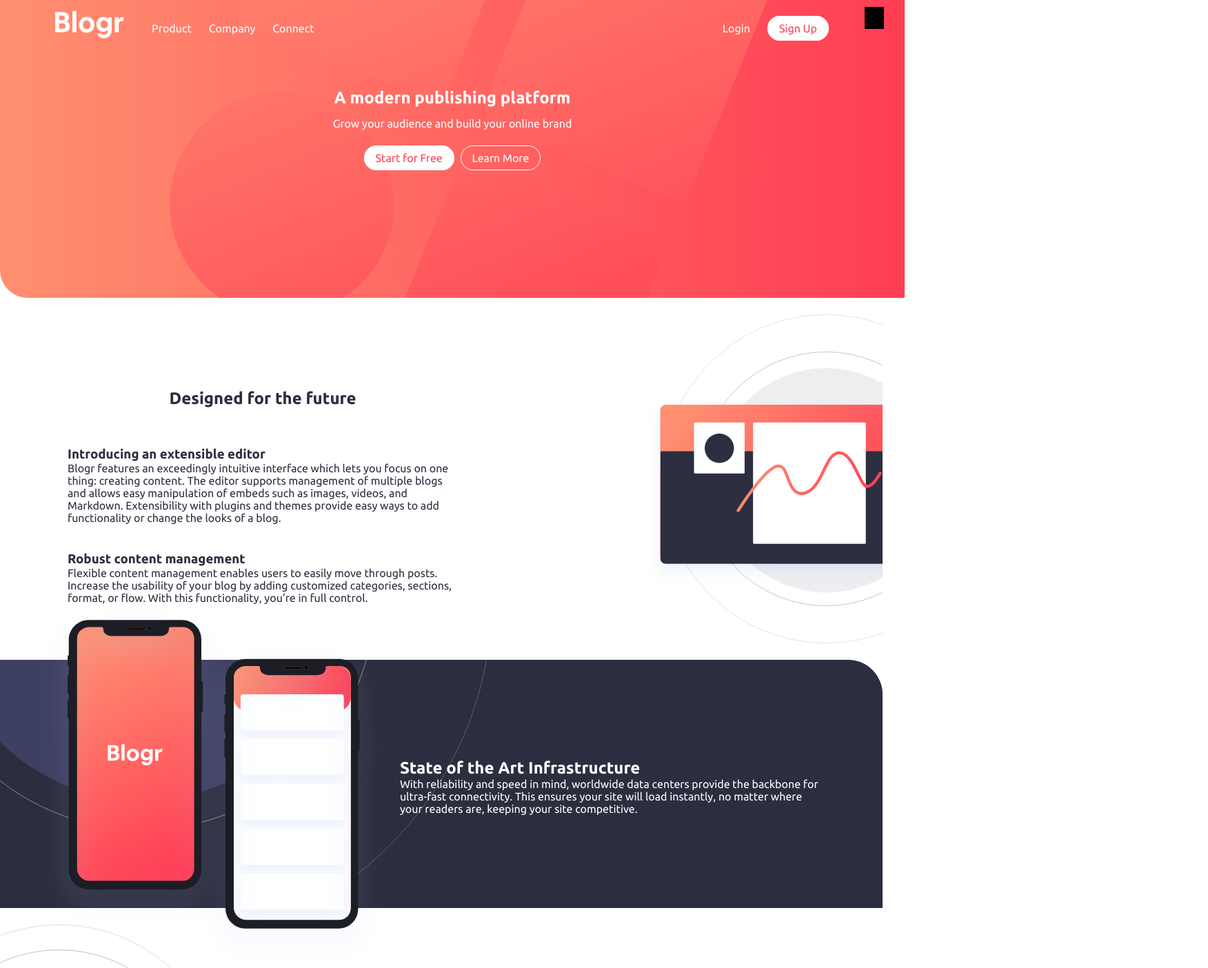
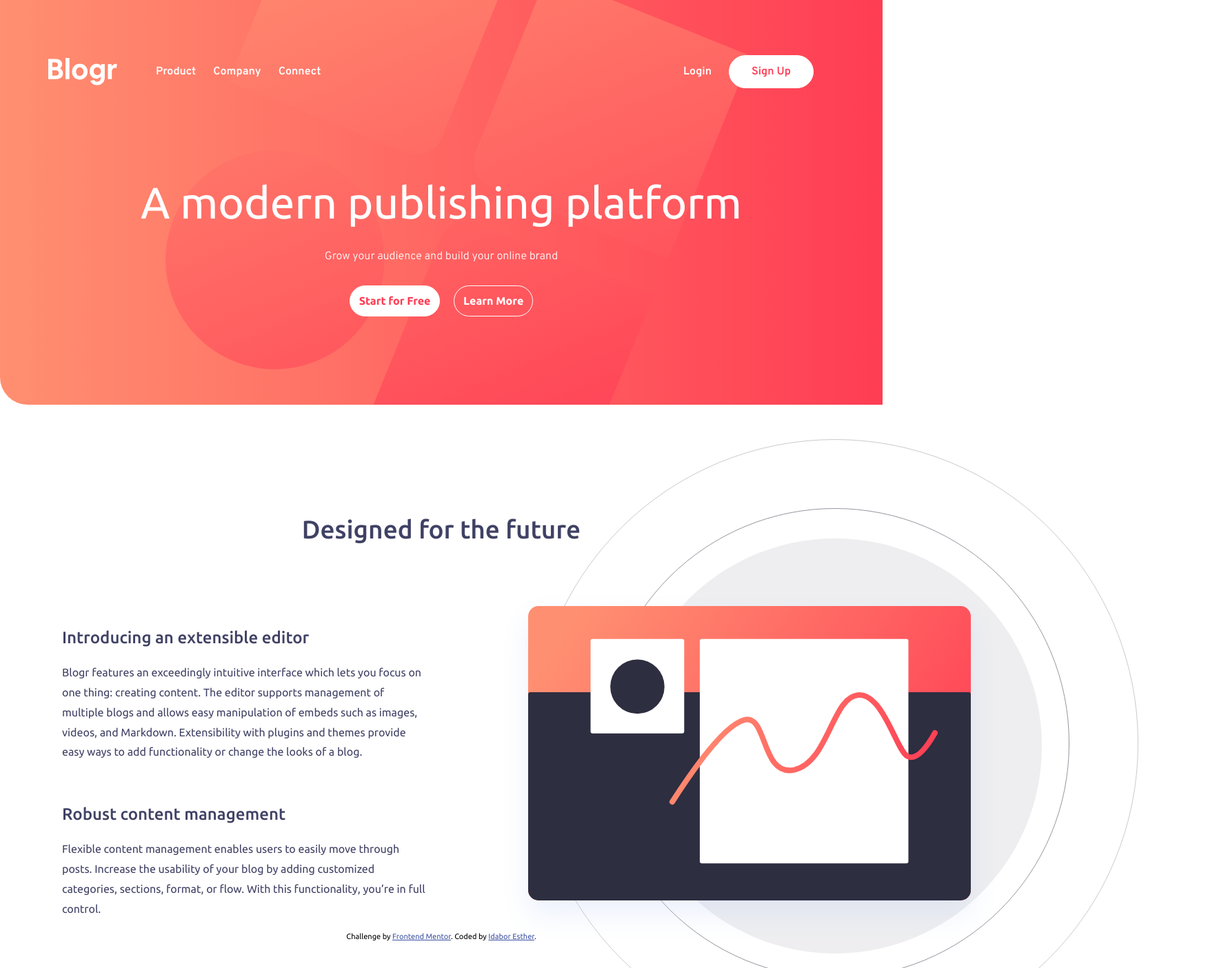
Before and after one commit to EstherIdabor/frontend-blog, a plain HTML site: page index.html in a window 1280 px wide. Shown: the top 1404 px of the page at 69% size, 1752 px wide, since content can reach past the window. Drawn offline with Linux system fonts and the light colour scheme.

Commit message:
changes made to the first and second sections

```diff
--- a/index.html
+++ b/index.html
@@ -8,17 +8,14 @@
     <link rel="stylesheet" href="style.css">
     <link rel="preconnect" href="https://fonts.googleapis.com">
     <link rel="preconnect" href="https://fonts.gstatic.com" crossorigin>
-  <link
-    href="https://fonts.googleapis.com/css2?family=Overpass:ital,wght@0,300;0,600;1,300&family=Ubuntu:wght@400;500;700&display=swap"
-    rel="stylesheet">
+    <link href="https://fonts.googleapis.com/css2?family=Overpass:ital,wght@0,300;0,600;1,300&family=Ubuntu:wght@400;500;700&display=swap" rel="stylesheet">
 
 
     <link rel="icon" type="image/png" sizes="32x32" href="./images/favicon-32x32.png">
 
     <title>Frontend Mentor | [Blogr]</title>
-  <link rel="stylesheet" href="https://cdnjs.cloudflare.com/ajax/libs/font-awesome/6.0.0-beta3/css/all.min.css"
-    integrity="sha512-Fo3rlrZj/k7ujTnHg4CGR2D7kSs0v4LLanw2qksYuRlEzO+tcaEPQogQ0KaoGN26/zrn20ImR1DfuLWnOo7aBA=="
-    crossorigin="anonymous" referrerpolicy="no-referrer" />
+    <link rel="stylesheet" href="https://cdnjs.cloudflare.com/ajax/libs/font-awesome/6.0.0-beta3/css/all.min.css" integrity="sha512-Fo3rlrZj/k7ujTnHg4CGR2D7kSs0v4LLanw2qksYuRlEzO+tcaEPQogQ0KaoGN26/zrn20ImR1DfuLWnOo7aBA==" crossorigin="anonymous" referrerpolicy="no-referrer"
+    />
 
     <!-- Feel free to remove these styles or customise in your own stylesheet 👍 -->
     <style>
@@ -30,15 +27,31 @@
         .attribution a {
             color: hsl(228, 45%, 44%);
         }
+
+        .mobile-img {
+            display: none;
+        }
+
+        @media(max-width:768px) {
+            .desktop-img {
+                display: none
+            }
+            .mobile-img {
+                display: block
+            }
+        }
     </style>
 </head>
 
 <body>
+    <div class="wrapper">
+
         <section class="header">
-    <div class="menu-btn">
+            <!-- <div class="menu-btn">
             <i class="fas fa-bars fa-2x"></i>
-    </div>
-    <div class="top-sec">
+        </div> -->
+            <div class="container">
+
                 <nav>
                     <img src="images/logo.svg" alt="" class="logo">
                     <ul class="main-menu">
@@ -56,43 +69,55 @@
                 </nav>
 
                 <div class="publish">
-        <h1>A modern publishing platform</h1>
-        <p>Grow your audience and build your online brand</p>
-
+                    <p class="head-text">A modern publishing platform</p>
+                    <p class="subhead-text">Grow your audience and build your online brand</p>
+                    <div class="flex">
                         <a href="#">Start for Free</a>
                         <a href="#">Learn More</a>
                     </div>
                 </div>
+            </div>
+
         </section>
 
 
-  <section class="design">
+        <section class="pad-top-12 bg-grey">
+            <div class="container">
+                <div class="design_head_text">
+                    <p>Designed for the future</p>
+                </div>
+                <div class="design">
                     <div class="design-text">
-      <h2>Designed for the future</h2>
+
                         <div class="text">
-        <h3>Introducing an extensible editor</h3>
-        <p>Blogr features an exceedingly intuitive interface which lets you focus on one thing: creating content.
-          The editor supports management of multiple blogs and allows easy manipulation of embeds such as images,
-          videos, and Markdown. Extensibility with plugins and themes provide easy ways to add functionality or
-          change the looks of a blog.</p>
+                            <p class="design_subhead_text">Introducing an extensible editor</p>
+                            <p class="design_par_text">Blogr features an exceedingly intuitive interface which lets you focus on one thing: creating content. The editor supports management of multiple blogs and allows easy manipulation of embeds such as images, videos, and Markdown.
+                                Extensibility with plugins and themes provide easy ways to add functionality or change the looks of a blog.</p>
                         </div>
 
                         <div class="text">
-        <h3>Robust content management</h3>
-        <P>Flexible content management enables users to easily move through posts. Increase the usability of your blog
-          by adding customized categories, sections, format, or flow. With this functionality, you’re in full control.
+                            <p class="design_subhead_text">Robust content management</p>
+                            <P class="design_par_text">Flexible content management enables users to easily move through posts. Increase the usability of your blog by adding customized categories, sections, format, or flow. With this functionality, you’re in full control.
                             </P>
                         </div>
                     </div>
+                    <div class="desktop-img">
                         <img src="images/illustration-editor-desktop.svg" alt="" class="img-design">
+                    </div>
+                    <div class="mobile-img">
+                        <img src="images/illustration-editor-mobile.svg" alt="" class="img-design">
+                    </div>
+                </div>
+            </div>
         </section>
-
+        <!--
         <section class="infrastructure">
-    <img src="images/illustration-phones.svg" alt="" class="img-infrastructure">
+            <div class="img-infrastructure">
+                <img src="images/illustration-phones.svg" alt="">
+            </div>
             <div class="infrastructre-text">
                 <h2>State of the Art Infrastructure</h2>
-      <p>With reliability and speed in mind, worldwide data centers provide the backbone for ultra-fast connectivity.
-        This ensures your site will load instantly, no matter where your readers are, keeping your site competitive.</p>
+                <p>With reliability and speed in mind, worldwide data centers provide the backbone for ultra-fast connectivity. This ensures your site will load instantly, no matter where your readers are, keeping your site competitive.</p>
             </div>
         </section>
 
@@ -101,15 +126,12 @@
             <div class="free-text">
                 <div class="text">
                     <h3>Free, open, simple</h3>
-        <p>Blogr is a free and open source application backed by a large community of helpful developers. It supports
-          features such as code syntax highlighting, RSS feeds, social media integration, third-party commenting tools,
-          and works seamlessly with Google Analytics. The architecture is clean and is relatively easy to learn.</p>
+                    <p>Blogr is a free and open source application backed by a large community of helpful developers. It supports features such as code syntax highlighting, RSS feeds, social media integration, third-party commenting tools, and works seamlessly
+                        with Google Analytics. The architecture is clean and is relatively easy to learn.</p>
                 </div>
                 <div class="text">
                     <h3>Powerful tooling</h3>
-        <p>Batteries included. We built a simple and straightforward CLI tool that makes customization and deployment a
-          breeze, but
-          capable of producing even the most complicated sites.</p>
+                    <p>Batteries included. We built a simple and straightforward CLI tool that makes customization and deployment a breeze, but capable of producing even the most complicated sites.</p>
                 </div>
             </div>
         </section>
@@ -150,12 +172,14 @@
                     <li>LinkedIn</li>
                 </ul>
             </div>
-  </section>
+        </section> -->
 
         <div class="attribution">
-    Challenge by <a href="https://www.frontendmentor.io?ref=challenge" target="_blank">Frontend Mentor</a>.
-    Coded by <a href="#">Idabor Esther</a>.
+            Challenge by <a href="https://www.frontendmentor.io?ref=challenge" target="_blank">Frontend Mentor</a>. Coded by <a href="#">Idabor Esther</a>.
+        </div>
     </div>
 </body>
 
 </html>
+
+</html>
--- a/style.css
+++ b/style.css
@@ -1,37 +1,41 @@
-:root{
+:root {
     --Very-light-red: hsl(13, 100%, 72%);
     --Light-red: hsl(353, 100%, 62%);
     --Very-dark-gray-blue: hsl(237, 17%, 21%);
     --Very-dark-desaturated-blue: hsl(237, 23%, 32%);
 }
-*{
+
+* {
     margin: 0;
 }
-body{
+
+body {
     font-family: 'Ubuntu', sans-serif;
     overflow-x: hidden;
 }
 
-.header{
+.header {
     background-image: url("images/bg-pattern-intro-desktop.svg"), linear-gradient(90deg, var(--Very-light-red), var(--Light-red));
     background-size: cover;
     background-repeat: no-repeat;
     background-position: 34% 53%;
     color: white;
     padding: 1em;
-    height: 50vh;
     width: 100%;
     border-radius: 0 0 0 40px;
     position: relative;
 }
-.top-sec{
+
+.top-sec {
     width: 90%;
     margin: 0 auto 0;
 }
-ul{
+
+ul {
     list-style: none;
 }
-.menu-btn{
+
+.menu-btn {
     cursor: pointer;
     position: absolute;
     top: 10px;
@@ -39,100 +43,117 @@
     z-index: 2;
     color: black;
     background-color: black;
+}
 
-}
-nav{
+nav {
     display: flex;
     flex-direction: row;
+    align-items: center;
     margin-top: 0px;
 }
-nav img{
+
+nav img {
     width: 100px;
     height: 40px;
-    margin-top: 0;
+    margin-right: 1em;
 }
 
-nav ul li{
+nav ul li {
     margin-right: 25px;
+}
 
-}
-.main-menu{
+.main-menu {
     display: flex;
     flex-direction: row;
     flex: 1;
-    margin-top: 1em;
+    align-items: center;
 }
-.right-menu{
+
+.right-menu {
     display: flex;
     flex-direction: row;
-    margin-top: 1em;
+    align-items: center;
 }
-.publish{
+
+.publish {
     text-align: center;
+    padding: 4em 0;
 }
-.publish h1{
+
+.publish h1 {
     margin-top: 3em;
     margin-bottom: 0.6em;
 }
-.publish p{
+/* .publish p {
 margin-bottom: 2em;
 font-weight: 200;
-}
-.sign-up{
+} */
+
+.sign-up {
     border: 1px solid white;
     border-radius: 25px;
-    padding: 0.5em 1em;
+    padding: .8em 2em;
+    display: block;
     margin-right: 5px;
     background-color: white;
     text-decoration: none;
     color: var(--Light-red);
 }
-.publish a:first-of-type{
+
+.publish a {
+    font-weight: 600;
+}
+
+.publish a:first-of-type {
     border: 1px solid white;
     border-radius: 25px;
-    padding: 0.5em 1em;
-    margin-right: 5px;
+    padding: .8em;
     background-color: white;
     text-decoration: none;
     color: var(--Light-red);
 }
-.publish a:last-of-type{
+
+.publish a:last-of-type {
     border: 1px solid white;
     border-radius: 25px;
-    padding: 0.5em 1em;
+    padding: .8em;
     color: white;
     text-decoration: none;
 }
 
-.design{
+.design {
     color: var(--Very-dark-gray-blue);
+    position: relative;
     display: flex;
     flex-direction: row;
-    padding-left: 30px;
+    /* padding-left: 30px; */
     justify-content: center;
     align-items: center;
-    overflow-x: hidden;
+    /* overflow-x: hidden; */
 }
-.design h2{
+
+.design h2 {
     text-align: center;
     margin-top: 3em;
     margin-bottom: 1.5em;
 }
-.img-design{
+/* .img-design {
     position: relative;
     right: -180px;
     width: 500px;
     height: auto;
     margin: 1.5em;
+} */
 
-}
-.design-text{
+/*.design-text {
     margin: 3em;
-}
-.text{
+}*/
+
+.text {
     padding: 20px;
 }
-.infrastructure{
+
+.infrastructure {
     color: white;
     background-color: var(--Very-dark-gray-blue);
     background-image: url("images/bg-pattern-circles.svg");
@@ -148,77 +169,85 @@
     position: relative;
     border-radius: 0 50px 0 0;
 }
-.infrastructre-text{
+
+.infrastructre-text {
     width: 50%;
     margin: 2em;
 }
-.img-infrastructure{
+
+.img-infrastructure {
     position: relative;
     top: 0;
     left: 10px;
     height: 65vh;
 }
 
-.free{
+.free {
     display: flex;
     flex-direction: row;
     justify-content: center;
     align-items: center;
 }
-.img-free{
+
+.img-free {
     position: relative;
     left: -180px;
     width: 600px;
     height: auto;
     margin: 1.5em;
 }
-.free-text{
+
+.free-text {
     margin: 2em;
 }
-.Links{
+
+.Links {
     background-color: var(--Very-dark-gray-blue);
     color: white;
     padding: 2em;
     border-radius: 0 50px 0 0;
 }
-.link-inner{
+
+.link-inner {
     display: grid;
     grid-template-columns: repeat(4, 1fr);
     grid-gap: 5px;
     align-items: flex-start;
     justify-content: center;
 }
-.link-inner ul li{
+
+.link-inner ul li {
     font-weight: 200;
 }
-.link-inner ul li h3{
+
+.link-inner ul li h3 {
     margin-bottom: 1em;
 }
 
-@media(max-width: 500px){
-    body{
+@media(max-width: 768px) {
+    /* body {
 overflow-x: hidden;
-    }
-    nav .main-menu{
+} */
+    nav .main-menu {
         display: none;
     }
-    nav .right-menu{
+    nav .right-menu {
         display: none;
     }
-    .design{
+    .design {
         display: flex;
         flex-direction: column-reverse;
         margin-bottom: 5em;
     }
-    .design-text{
+    .design-text {
         margin-bottom: 10em;
     }
-    .img-design{
+    /* .img-design {
         all: unset;
         width: 300px;
         margin-top: 1.5em;
-    }
-    .infrastructure{
+    } */
+    .infrastructure {
         display: flex;
         flex-direction: column;
         align-items: flex-start;
@@ -226,24 +255,117 @@
         height: 60vh;
         color: black;
     }
-    .img-infrastructure{
+    .img-infrastructure {
         all: unset;
         position: relative;
         top: -120px;
         left: 10px;
         height: 65vh;
     }
-    .infrastructre-text{
+    .infrastructre-text {
         width: 95%;
         margin-top: 0;
     }
-    .free{
+    .free {
         display: flex;
         flex-direction: column;
     }
-    .img-free{
+    .img-free {
         all: unset;
         width: 400px;
         margin-top: 1.5em;
     }
 }
+/*  my fixes */
+
+.container {
+    max-width: 1140px;
+    margin: 0 auto;
+    padding: 0 15px;
+}
+/* .bg-grey {
+    background-color: var();
+} */
+
+.design_par_text {
+    line-height: 1.8;
+    color: var(--Very-dark-desaturated-blue);
+}
+
+.design_head_text {
+    text-align: center;
+    padding-top: 10em;
+    padding-bottom: 5em;
+}
+
+.design_head_text p {
+    font-size: 2.3em;
+    font-weight: 500;
+    color: var(--Very-dark-desaturated-blue)
+}
+
+.design_subhead_text {
+    font-size: 1.5em;
+    color: var(--Very-dark-desaturated-blue);
+    line-height: 3em;
+    font-weight: 500;
+}
+
+.flex {
+    display: flex;
+    gap: 20px;
+}
+
+.flex a {
+    display: inline-block;
+}
+
+nav {
+    font-family: 'overpass';
+    margin: 1em 0;
+}
+
+nav li {
+    font-weight: 600;
+}
+
+.publish {
+    display: flex;
+    flex-direction: column;
+    gap: 2em;
+    padding: 6em 0;
+    align-items: center;
+}
+
+.publish .head-text {
+    font-size: 2em
+}
+
+.subhead-text {
+    font-family: 'overpass';
+}
+
+@media (min-width: 768px) {
+    .design {
+        width: 50%;
+    }
+    .desktop-img {
+        position: absolute;
+        left: 115%;
+        top: -48%;
+        width: 180%;
+    }
+    .header {
+        padding: 4em 0;
+    }
+    .publish {
+        padding: 4em 0;
+        /* min-height: 80vh;*/
+    }
+    nav {
+        margin-bottom: 4em;
+    }
+    .publish .head-text {
+        font-size: 4em
+    }
+}
```
Lines whose indentation alone changed are shown as unchanged.
